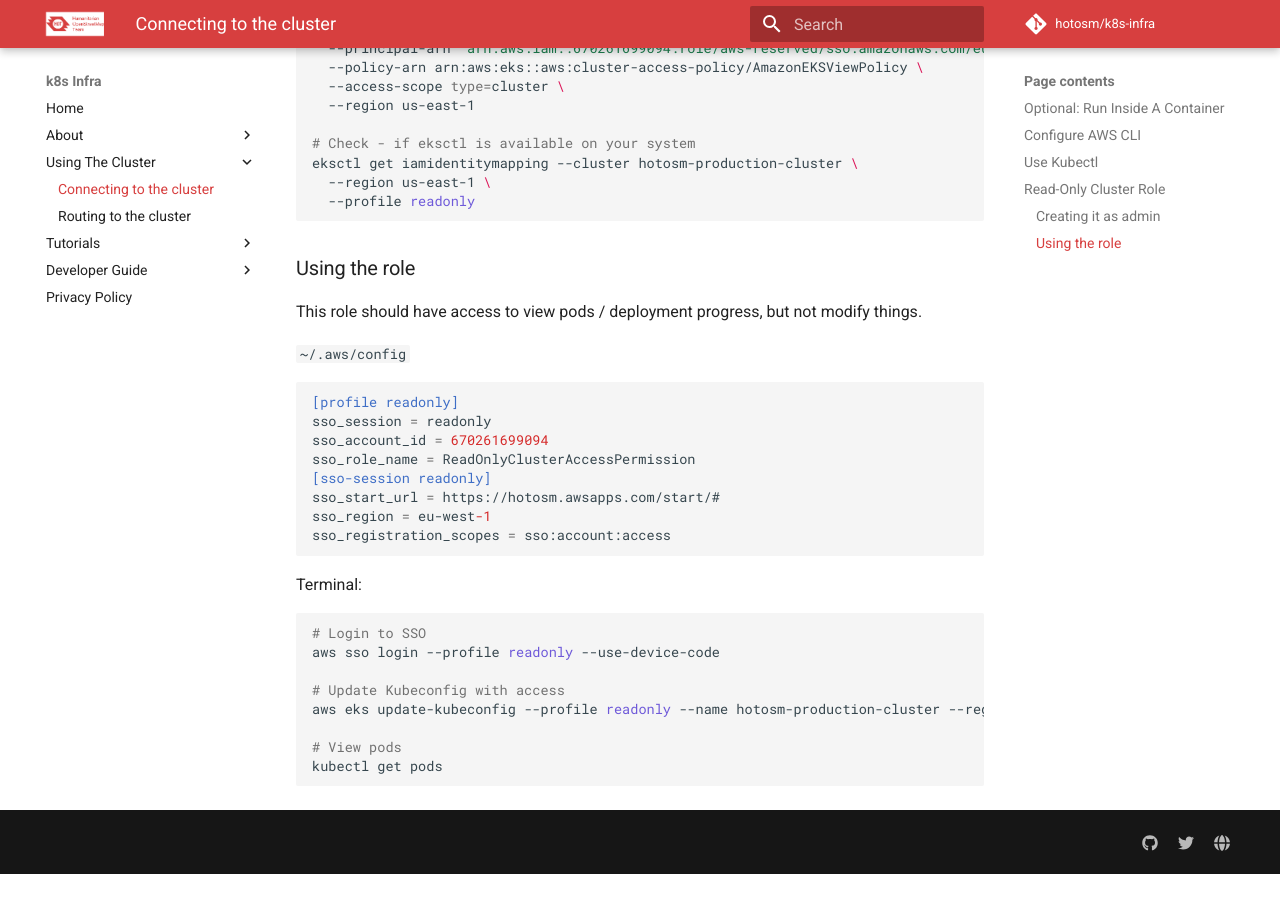
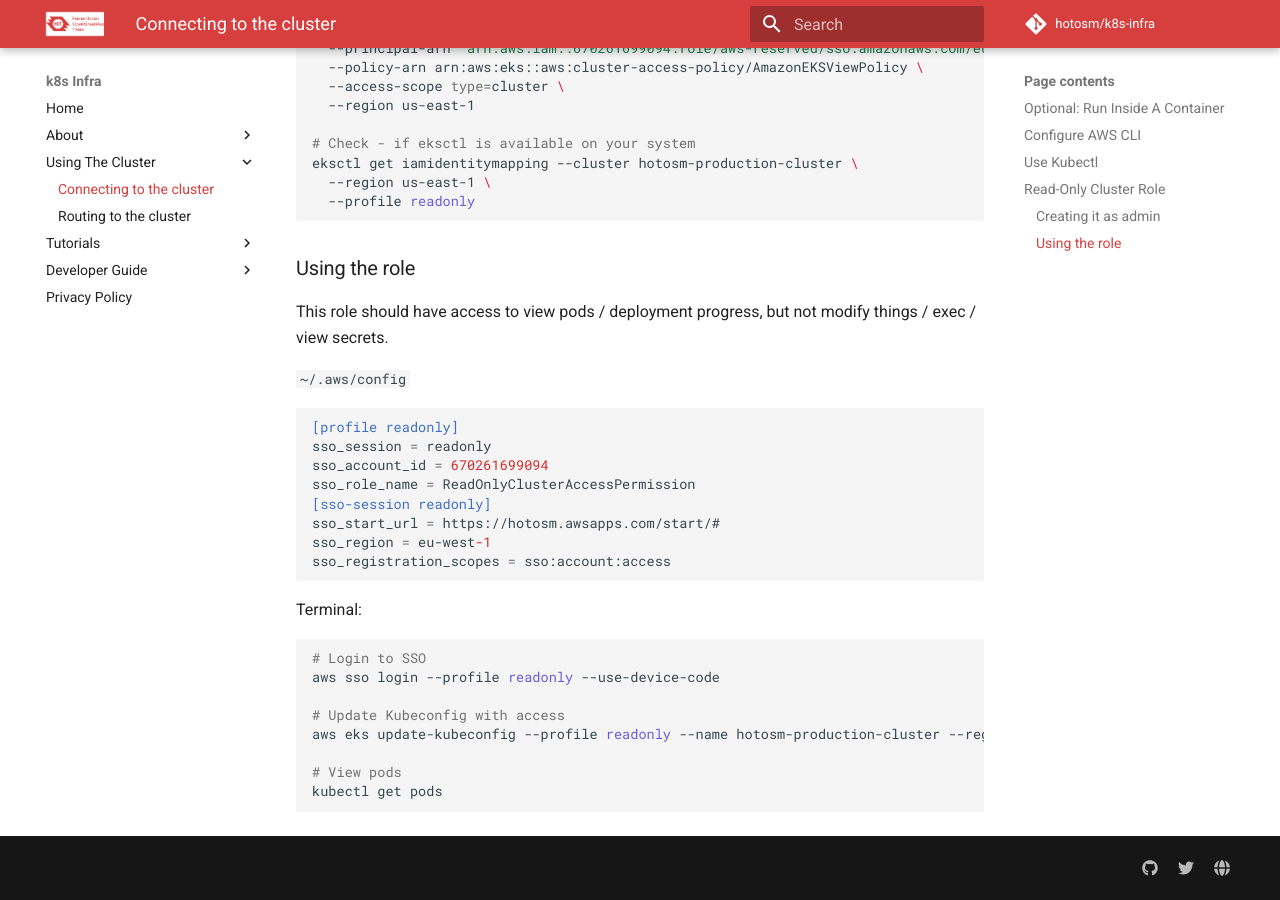
Before and after one commit to hotosm/k8s-infra, an MkDocs documentation site: the page built from docs/usage/connecting-to-cluster.md, in a window 1280 px wide and 900 px high, scrolled down 1680 px. Built offline with MkDocs 1.6.1 and Material for MkDocs 9.7.7, drawn with Linux system fonts in a browser that asks for light colours; comment, search, counter and statistics services are not loaded; before the commit the page ends 2554 px from its top, so only the background shows below that.

````diff
--- a/docs/usage/connecting-to-cluster.md
+++ b/docs/usage/connecting-to-cluster.md
@@ -84,7 +84,7 @@
 ### Using the role
 
 This role should have access to view pods / deployment progress,
-but not modify things.
+but not modify things / exec / view secrets.
 
 `~/.aws/config`
 ```toml
````
Also changed, not shown: 1 other file.
